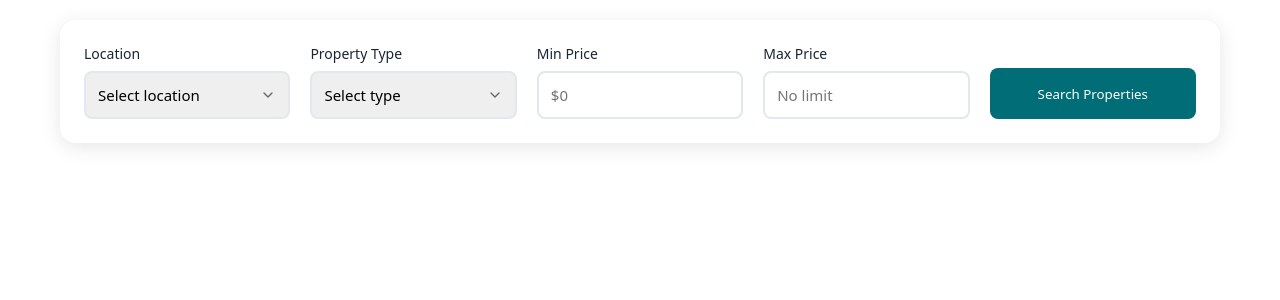
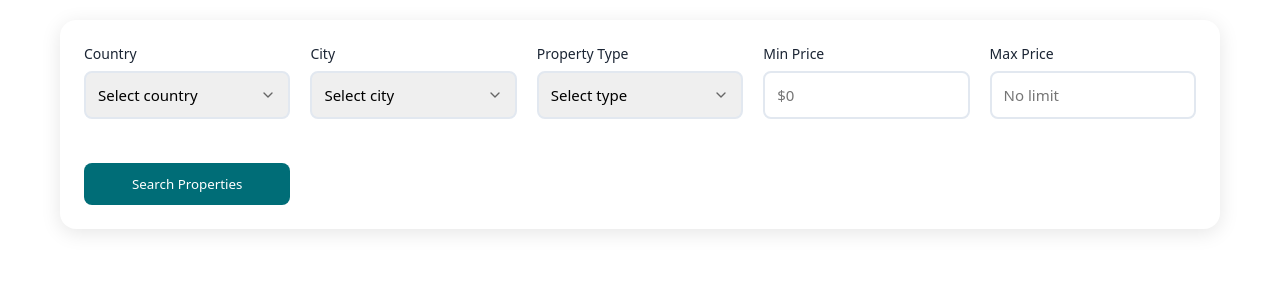
Before and after one commit to codinSamueldev/real-state-site, a Django app: template real_state/templates/listing/listing.html in a window 1280 px wide. Shown: the part 167-467 px from the top of the page. Run offline with Django 5.2, Linux system fonts and the light colour scheme; the template is opened without the code that fills it, so the values that code supplies are empty.

Commit message:
complete search bar in listing
query DB, pass the info in a context and show it in html

```diff
--- a/real_state/templates/listing/listing.html
+++ b/real_state/templates/listing/listing.html
@@ -185,21 +185,34 @@
 {% block content %}
     <div class="container">
         <section class="search-section">
-            <form class="search-grid">
+            <form action="." method="get" class="search-grid">
+                <!-- Search for Country -->
                 <div class="search-group">
-                    <label for="location">Location</label>
-                    <select id="location" class="search-input">
-                        <option value="">Select location</option>
-                        <option value="new-york">New York</option>
-                        <option value="los-angeles">Los Angeles</option>
-                        <option value="chicago">Chicago</option>
-                        <option value="miami">Miami</option>
+                    <label for="country">Country</label>
+                    <select id="country" name="country" class="search-input">
+                        <option value="">Select country</option>
+                        {% for c in countries %}
+                            <option value="{{c.country}}">{{c.country}}</option>
+                        {% endfor %}
                     </select>
                 </div>
 
+
+                <!-- Search for Cities -->
+                <div class="search-group">
+                    <label for="city">City</label>
+                    <select id="city" name="city" class="search-input">
+                        <option value="">Select city</option>
+                        {% for p in properties %}
+                            <option value="{{p.city}}">{{p.city}}</option>
+                        {% endfor %}
+                    </select>
+                </div>
+
+                <!-- Search for property type -->
                 <div class="search-group">
                     <label for="type">Property Type</label>
-                    <select id="type" class="search-input">
+                    <select id="type" name="property_type" class="search-input">
                         <option value="">Select type</option>
                         <option value="house">House</option>
                         <option value="apartment">Apartment</option>
@@ -208,14 +221,16 @@
                     </select>
                 </div>
 
+                <!-- Search for minimum price -->
                 <div class="search-group">
                     <label for="min-price">Min Price</label>
-                    <input type="number" id="min-price" class="search-input" placeholder="$0">
+                    <input type="number" id="min-price" name="min_price" class="search-input" placeholder="$0" value="{{ filters.min_price }}">
                 </div>
 
+                <!-- Search for maximum-price -->
                 <div class="search-group">
                     <label for="max-price">Max Price</label>
-                    <input type="number" id="max-price" class="search-input" placeholder="No limit">
+                    <input type="number" id="max-price" name="max_price" class="search-input" placeholder="No limit" value="{{ filters.max_price }}">
                 </div>
 
                 <button type="submit" class="search-button">Search Properties</button>
@@ -236,7 +251,7 @@
                         <span class="property-type">{{p.property_type}}</span>
                         <h3 class="property-title">{{p.title}}</h3>
                         <p class="property-location">
-                            📍 {{p.location}}
+                            📍 {{p.city}}, {{p.state}}, {{p.location}}
                         </p>
                         <div class="property-features">
                             <span>{{p.bedrooms}} Beds</span>
```
Also changed, not shown: real_state/listing/views.py (+47 -1 lines).
